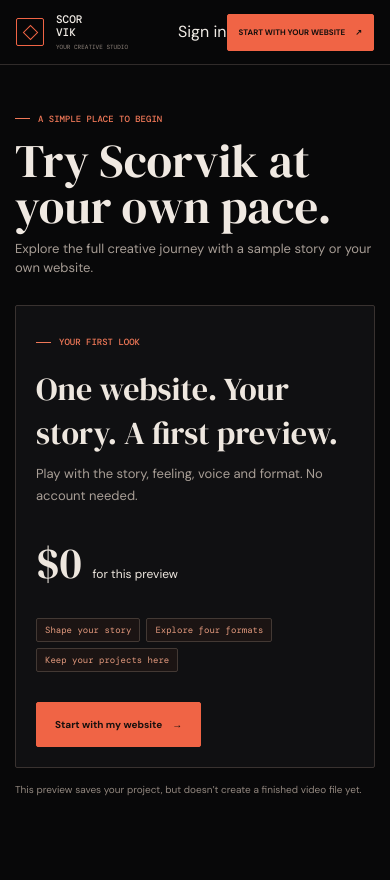
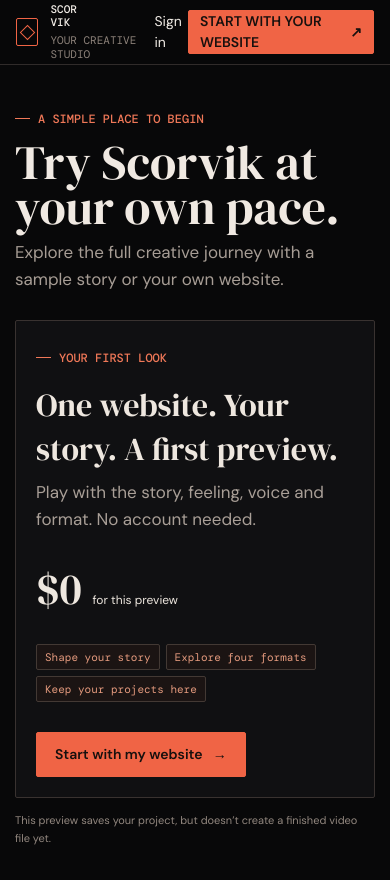
Before and after one commit to kjmersland-wq/scorvik, a Next.js app: page /pricing in a window 390 px wide. Shown: the top 880 px of the page. Built offline with nearby package versions, Linux system fonts and the light colour scheme; no server answers.

Commit message:
Increase type scale on marketing and create

```diff
--- a/src/app/dark-studio.css
+++ b/src/app/dark-studio.css
@@ -510,3 +510,114 @@
 .track-wave.playing i:nth-child(3) { animation-delay: .16s; }
 .track-wave.playing i:nth-child(4) { animation-delay: .24s; }
 .track-wave.playing i:nth-child(5) { animation-delay: .32s; }
+
+.landing .hero h1 { font-size: 88px; line-height: .95; }
+.landing .hero-copy > p,
+.landing .section-heading p,
+.landing .versions-copy p,
+.landing .library-copy p,
+.landing .pricing-strip p,
+.info-page .page-heading p,
+.info-page .info-note p,
+.info-page .pricing-panel p,
+.create-page:has(.stepper) p { font-size: 17px; line-height: 1.6; }
+.landing .step p,
+.landing .faq-list details p,
+.info-page .step p,
+.create-page:has(.stepper) .studio-grid .step p,
+.create-page:has(.stepper) .scene-copy p { font-size: 16px; line-height: 1.6; }
+.header-nav,
+.header-actions > a[href="/login"],
+.header-sign-out { font-size: 14px; }
+.button { font-size: 14px; font-weight: 600; }
+.create-page:has(.stepper) .stepper button { font-size: 14px; }
+.landing .eyebrow,
+.info-page .eyebrow,
+.create-page:has(.stepper) .eyebrow { font-size: 12px; }
+.info-page .pricing-footnote { font-size: 13px; line-height: 1.6; }
+.landing .hero-note,
+.landing .workbench-topline,
+.landing .workbench-footnote,
+.landing .workbench-film-meta,
+.landing .workbench-film-bottom,
+.landing .route-step span,
+.landing .rail-scene,
+.landing .rail-more,
+.landing .workbench-url > span,
+.landing .workbench-controls label > span,
+.landing .proof-item,
+.landing .board-top,
+.landing .library-preview-head,
+.landing .version-list span,
+.landing .version-list small,
+.landing .library-row small,
+.landing .library-row em,
+.landing .format-frame span,
+.landing .tag,
+.info-page .tag,
+.create-page:has(.stepper) .panel-head small,
+.create-page:has(.stepper) .field-caption,
+.create-page:has(.stepper) .sample-links > span,
+.create-page:has(.stepper) .settings-section > label,
+.create-page:has(.stepper) .step-no,
+.create-page:has(.stepper) .tag,
+.brand-wordmark small { font-size: 10px; }
+
+@media (max-width: 760px) {
+  .landing .hero h1,
+  .info-page .page-heading h1,
+  .create-page:has(.stepper) .page-heading h1 { font-size: 48px; line-height: .95; }
+  .site-header .button,
+  .hero-cta .button,
+  .create-page:has(.stepper) button { font-size: 14px; }
+  .landing .hero-note,
+  .landing .workbench-topline,
+  .landing .workbench-footnote,
+  .landing .workbench-film-meta,
+  .landing .workbench-film-bottom,
+  .landing .route-step span,
+  .landing .rail-scene,
+  .landing .rail-more,
+  .landing .workbench-url > span,
+  .landing .workbench-controls label > span,
+  .landing .workbench-url input,
+  .landing .workbench-controls select,
+  .landing .proof-item,
+  .landing .board-top,
+  .landing .board-scene,
+  .landing .library-preview-head,
+  .landing .version-list span,
+  .landing .version-list small,
+  .landing .library-row b,
+  .landing .library-row small,
+  .landing .library-row em,
+  .landing .format-copy span,
+  .landing .format-frame span,
+  .landing .tag,
+  .info-page .tag,
+  .info-page .pricing-footnote,
+  .brand-wordmark small,
+  .header-edition,
+  .create-page:has(.stepper) small,
+  .create-page:has(.stepper) label,
+  .create-page:has(.stepper) .stepper-num,
+  .create-page:has(.stepper) .field-caption,
+  .create-page:has(.stepper) .step-no,
+  .create-page:has(.stepper) .tag,
+  .create-page:has(.stepper) .scene-topline b,
+  .create-page:has(.stepper) .platform-choices b,
+  .create-page:has(.stepper) .music-selected b,
+  .create-page:has(.stepper) .track-select b,
+  .create-page:has(.stepper) .track-duration,
+  .create-page:has(.stepper) .track-reasons,
+  .create-page:has(.stepper) .track-license,
+  .create-page:has(.stepper) .progress-stages,
+  .create-page:has(.stepper) .result-details,
+  .create-page:has(.stepper) .result-details *,
+  .create-page:has(.stepper) .mixer-row,
+  .create-page:has(.stepper) .text-link,
+  .create-page:has(.stepper) select,
+  .create-page:has(.stepper) input { font-size: 11px; }
+  .create-page:has(.stepper) .panel-head small,
+  .create-page:has(.stepper) .sample-links > span { font-size: 11px; }
+}
```
